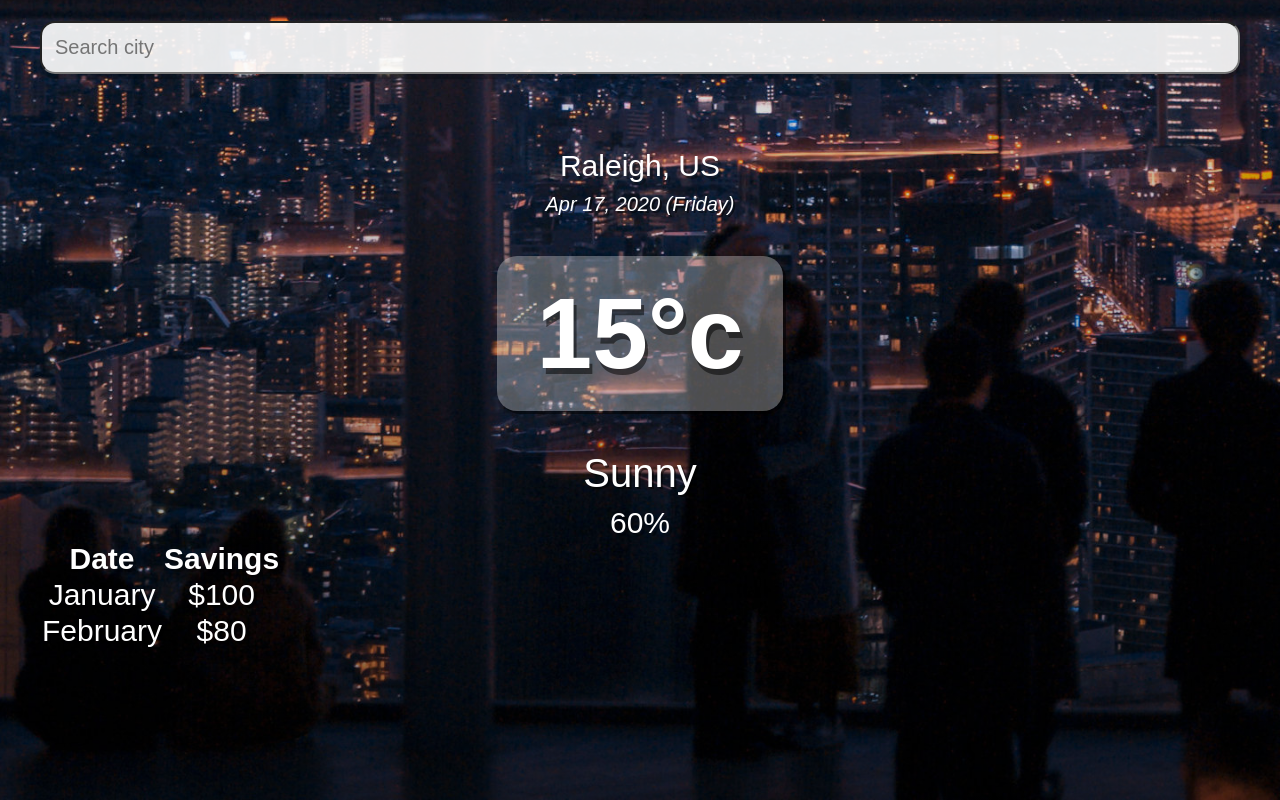
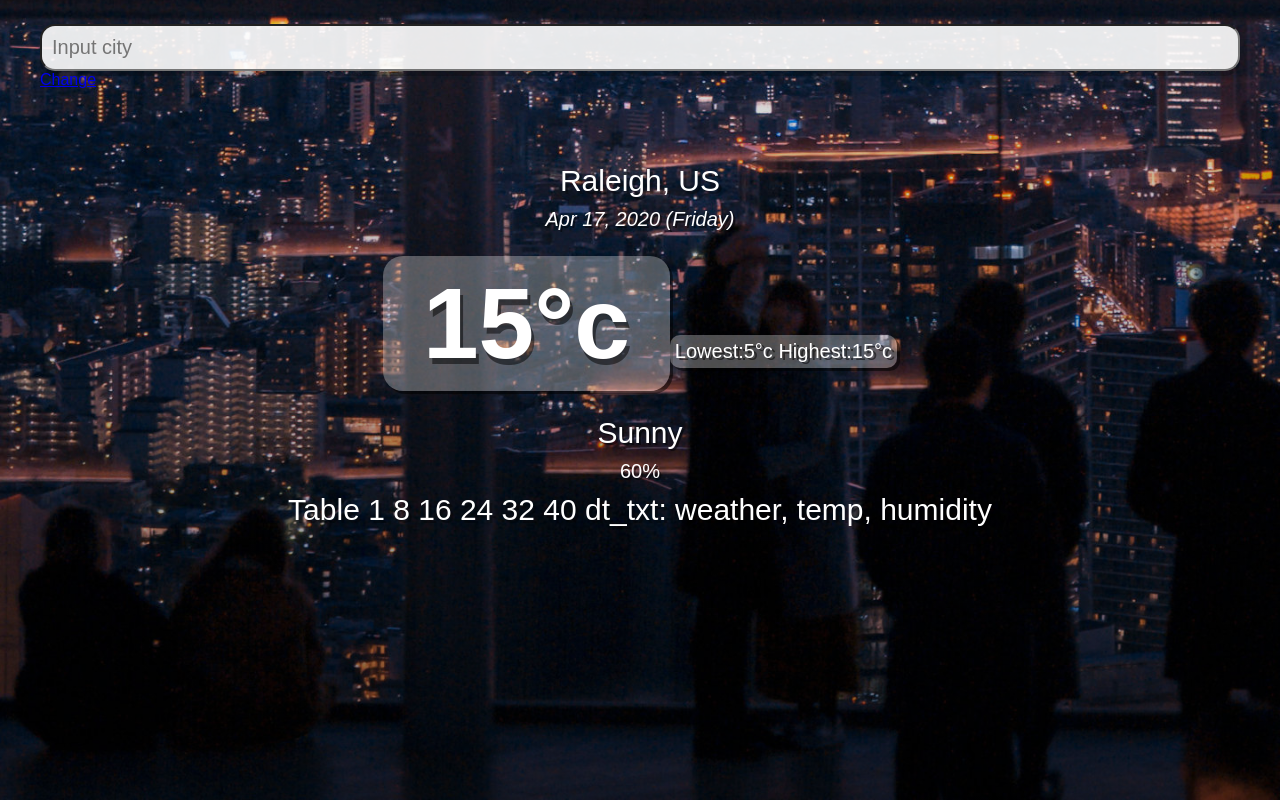
Before and after one commit to ljxxcaijing/CSC510-WeatherAPP, a React (Create React App) app: page / in a window 1280 px wide. Built offline with nearby package versions, Linux system fonts and the light colour scheme.

Commit message:
add forecast data

```diff
--- a/src/App.js
+++ b/src/App.js
@@ -1,7 +1,8 @@
 import React, { useState } from 'react';
 const api = {
   key: "332dd44ef28eaf0c70a35fdac6e4194f",
-  base: "https://api.openweathermap.org/data/2.5/"
+  base: "https://api.openweathermap.org/data/2.5/",
+  icon: "https://openweathermap.org/img/w/"
 }
 
 function App() {
@@ -9,8 +10,7 @@ function App() {
   const [weather, setWeather] = useState({});
   const [forecast, setForecast] = useState({});
 
-  const search = evt => {
-    if(evt.key === "Enter") {
+  function search() {
     fetch(`${api.base}weather?q=${query}&units=metric&APPID=${api.key}`)
     .then(res => res.json())
     .then(result => {
@@ -18,13 +18,29 @@ function App() {
       setQuery('');
       console.log(result);
     })
+      // fetch(`${api.base}forecast?q=${query}&units=metric&APPID=${api.key}`)
+      //    .then(res => res.json())
+      //    .then(result => {
+      //      setForecast(result);
+      //      setQuery('');
+      //      console.log(result);
+      //    })
+  }
+
+  function future() {
     fetch(`${api.base}forecast?q=${query}&units=metric&APPID=${api.key}`)
-        .then(res => res.json())
-        .then(fore => {
-          setForecast(fore);
+    .then(foreres => foreres.json())
+    .then(foreresult => {
+      setForecast(foreresult);
       setQuery('');
-          console.log(fore);
+      console.log(foreresult);
     })
+  }
+
+  const handleClick = evt => {
+    if(evt.key === "Enter") {
+      // search();
+      future();
     }
   }
 
@@ -45,36 +61,72 @@ function App() {
         <div className="search-box">
           <input
             type="text"
+            id="search"
             className="search-bar"
-            placeholder="Search city"
+            placeholder="Input city"
             onChange={e => setQuery(e.target.value)}
             value={query}
-            onKeyPress={search}
           />
+          <a href="#"
+            onChange={e => setQuery(e.target.value)}
+            value={query}
+            onClick={() => { search(); future();}}>Change
+          </a>
+
         </div>
-        {(typeof weather.main != "undefined") ? (
+        {/* {(typeof weather.main !== "undefined" && forecast.list !== "undefined") ? ( */}
+        {(typeof forecast.list != "undefined") ? (
         <div className="location-box">
           <div className="location">
-            {weather.name},{weather.sys.country}
+            {/* {weather.name},{weather.sys.country} */}
           </div>
           <div className="date">{dateBuilder(new Date())}</div>
           <div className="weather-box">
             <div className="temp">
-              {weather.main.temp}°c
+              {/* {weather.main.temp}°c */}
             </div>
             <div className="minmax">
-              Lowest:{weather.main.temp_min}°c Highest:{weather.main.temp_max}°c
+              {/* Lowest:{weather.main.temp_min}°c Highest:{weather.main.temp_max}°c */}
             </div>
             <div className="weather">
-              {weather.weather[0].main}
+              {/* {weather.weather[0].main} */}
+              {/* <img src="${api.icon} + weather.weather[0].icon + '.png'"></img> */}
             </div>
             <div className="humidity">
               humidity: {weather.main.humidity}%
             </div>
-            <div className="forecast">
-              Table 1 8 16 24 32 40
-              dt_txt: weather, temp, humidity
           </div>
+          <div className="future-box">
+            {/* {weather.coord.lon} */}
+            <table className="forecast-table">
+              <tbody>
+                <tr>
+                  <td>{forecast.list[0].dt_txt}</td>
+                  <td>{forecast.list[0].weather[0].main}</td>
+                  <td>{forecast.list[0].main.temp}&deg;c</td>
+                </tr>
+                <tr>
+                  <td>{forecast.list[8].dt_txt}</td>
+                  <td>{forecast.list[8].weather[0].main}</td>
+                  <td>{forecast.list[8].main.temp}&deg;c</td>
+                </tr>
+                <tr>
+                  <td>{forecast.list[16].dt_txt}</td>
+                  <td>{forecast.list[16].weather[0].main}</td>
+                  <td>{forecast.list[16].main.temp}&deg;c</td>
+                </tr>
+                <tr>
+                  <td>{forecast.list[24].dt_txt}</td>
+                  <td>{forecast.list[24].weather[0].main}</td>
+                  <td>{forecast.list[24].main.temp}&deg;c</td>
+                  </tr>
+                  <tr>
+                    <td>{forecast.list[32].dt_txt}</td>
+                    <td>{forecast.list[32].weather[0].main}</td>
+                    <td>{forecast.list[32].main.temp}°c</td>
+                  </tr>
+                </tbody>
+              </table>
           </div>
         </div>
         ) : (
@@ -86,33 +138,24 @@ function App() {
             <div className="temp">
               15°c
             </div>
+            <div className="minmax">
+              Lowest:5°c Highest:15°c
+            </div>
             <div className="weather">
               Sunny
             </div>
             <div className="humidity">
               60%
             </div>
-            <div className="forecast">
-              <table className="Table">
-              <thead>
-                <tr>
-                  <th>Date</th>
-                  <th>Savings</th>
-                </tr>
-              </thead>
-              <tbody>
-                <tr>
-                  <td>January</td>
-                  <td>$100</td>
-                </tr>
-                <tr>
-                  <td>February</td>
-                  <td>$80</td>
-                </tr>
-              </tbody>
-              </table>
           </div>
+          <div className="future-box">
+            {/* {forecast.cnt}  */}
+            {/* {forecast[0].main.temp} */}
+            Table 1 8 16 24 32 40
+            dt_txt: weather, temp, humidity
           </div>
+
+
         </div>
         )}
       </main>
--- a/src/index.css
+++ b/src/index.css
@@ -36,7 +36,7 @@ main {
 .search-box .search-bar {
   width: 100%;
   display: inline-block;
-  padding: 13px;
+  padding: 10px;
   appearance: none;
   background-color:  rgba(255,255,255,0.9);
   border-radius: 15px 15px 15px 15px;
@@ -77,10 +77,10 @@ main {
 .weather-box .temp {
   position: relative;
   display: inline-block;
-  margin: 30px auto;
+  margin: 15px auto;
   background-color: rgba(255,255,255,0.3);
   border-radius: 20px;
-  padding: 20px 40px;
+  padding: 10px 40px;
 
   color: white;
   font-size: 100px;
@@ -89,20 +89,46 @@ main {
   box-shadow: 3px 3px rgba(0,0,0,0.5);
 }
 
+.weather-box .minmax {
+  position: relative;
+  display: inline-block;
+  background-color: rgba(255,255,255,0.3);
+  border-radius: 10px;
+  padding: 5px 5px;
+
+  color: white;
+  font-size: 20px;
+  font-weight: 200;
+  text-shadow: 3px 2px rgba(0,0,0,0.5);
+  box-shadow: 3px 3px rgba(0,0,0,0.5);
+}
+
 .weather-box .weather {
   color: white;
-  font-size: 40px;
+  font-size: 30px;
   font-weight: 400;
   text-align: center;
   text-shadow: 2px 2px rgba(0,0,0,0.5);
   margin: 10px;
 }
 
-.weather-box .humidy {
+.weather-box .humidity {
   color: white;
-  font-size: 40px;
+  font-size: 20px;
   font-weight: 400;
   text-align: center;
   text-shadow: 2px 2px rgba(0,0,0,0.5);
   margin: 10px;
 }
+
+.future-box {
+  text-align: center;
+}
+
+.future-box .forecast-table{
+  text-align: center;
+  font-size: 20px;
+  width:100%;
+  vertical-align: text-top;
+  padding: 6px 15px 6px 6px;
+}
```
Lines whose indentation alone changed are shown as unchanged.
